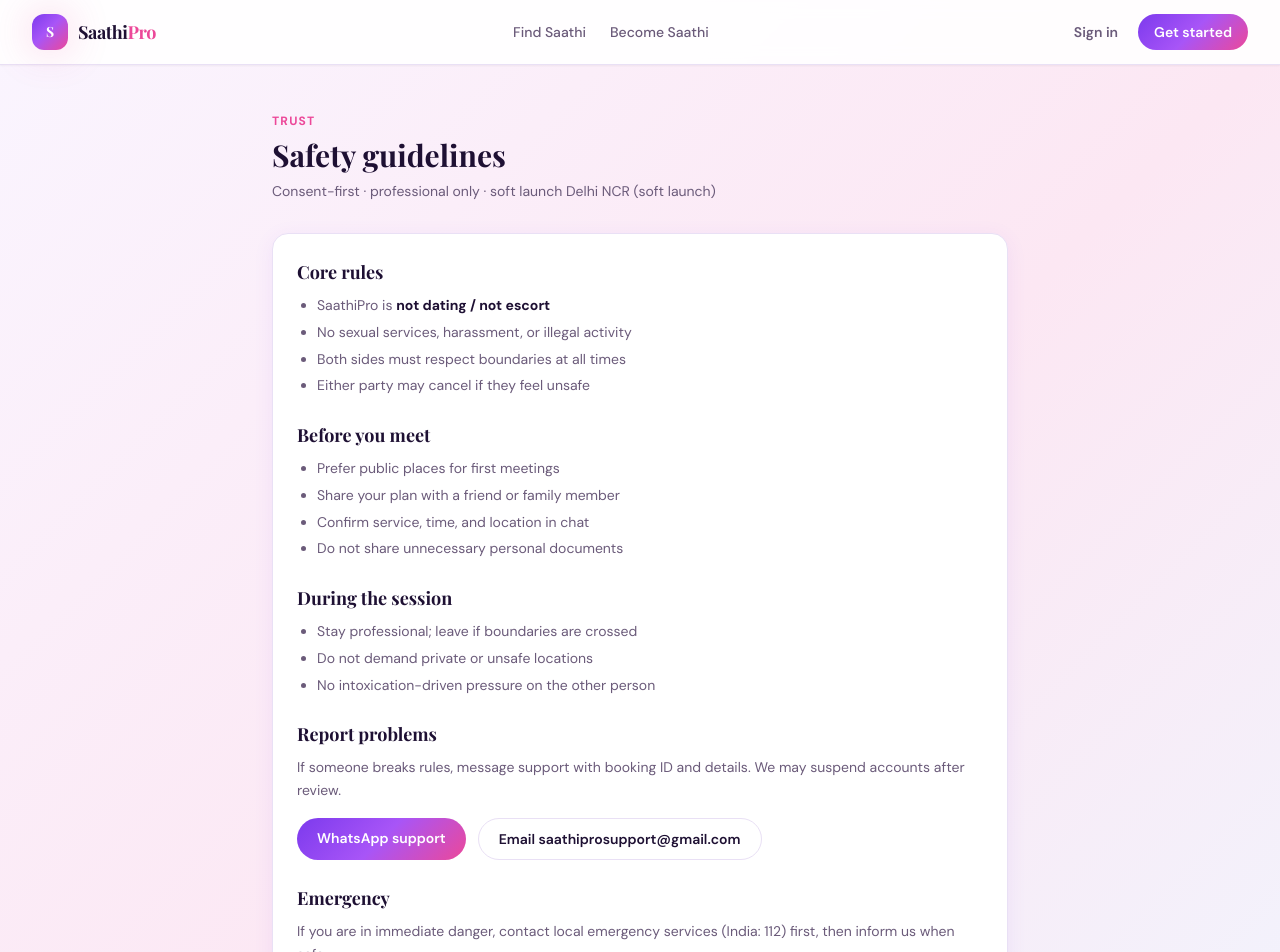
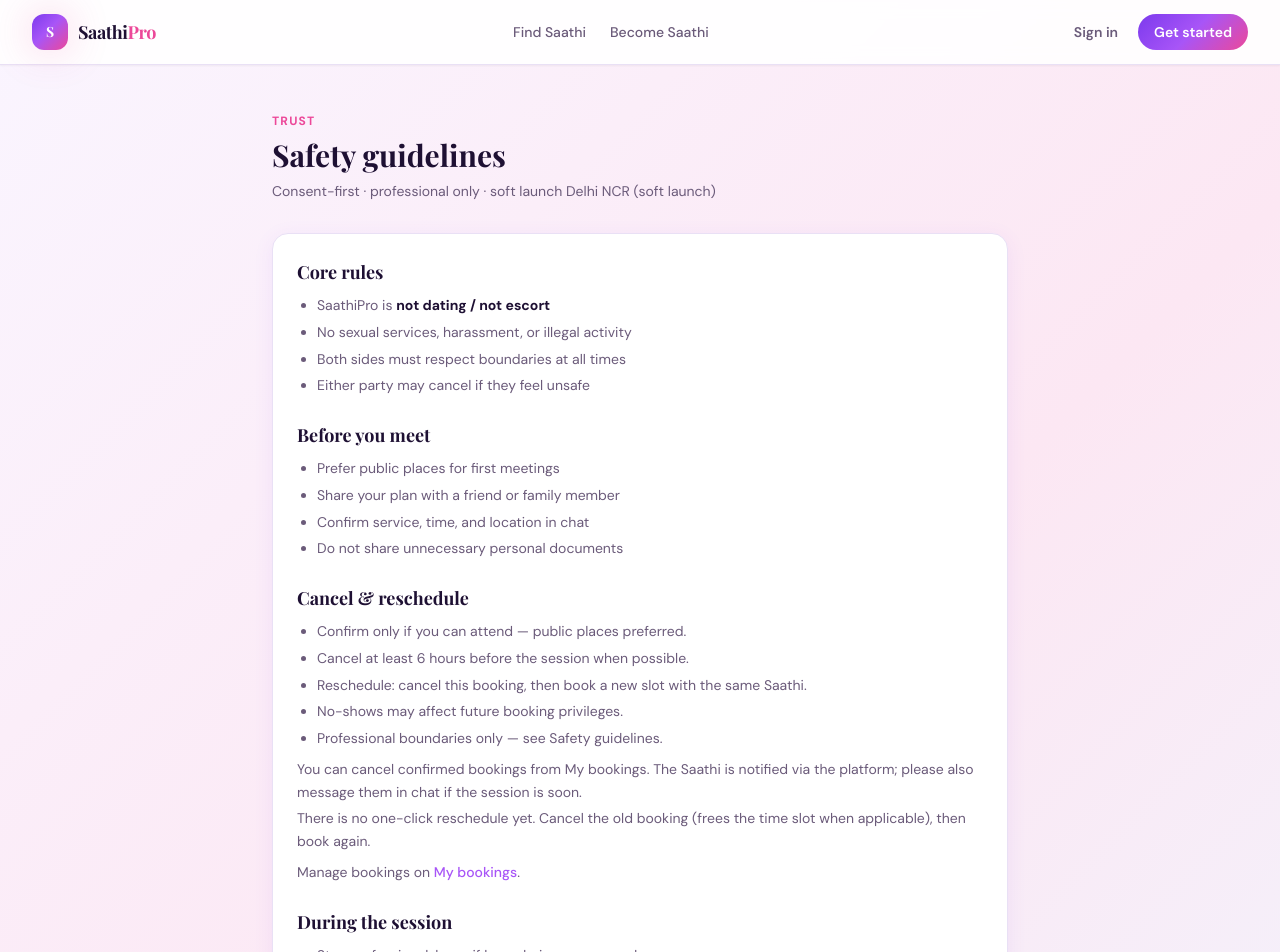
Before and after one commit to ima665931-spec/saathipro, a Next.js app: page /safety in a window 1280 px wide. Shown: the top 952 px of the page. Built offline with nearby package versions, Linux system fonts and the light colour scheme; no server answers.

Commit message:
feat(rules): cancel/reschedule section on Safety page

```diff
--- a/src/app/safety/page.tsx
+++ b/src/app/safety/page.tsx
@@ -2,6 +2,7 @@
 import BrandHeader from "@/components/BrandHeader";
 import SiteFooter from "@/components/SiteFooter";
 import { SUPPORT, whatsappUrl } from "@/lib/support";
+import { BOOKING_RULES } from "@/lib/booking-rules";
 
 export default function SafetyPage() {
   return (
@@ -33,6 +34,24 @@
               <li>Confirm service, time, and location in chat</li>
               <li>Do not share unnecessary personal documents</li>
             </ul>
+          </section>
+
+          <section>
+            <h2 className="font-display font-bold text-ink text-lg mb-2">Cancel & reschedule</h2>
+            <ul className="list-disc pl-5 space-y-1">
+              {BOOKING_RULES.bullets.map((b) => (
+                <li key={b}>{b}</li>
+              ))}
+            </ul>
+            <p className="mt-2">{BOOKING_RULES.cancelNote}</p>
+            <p className="mt-1">{BOOKING_RULES.rescheduleNote}</p>
+            <p className="mt-2">
+              Manage bookings on{" "}
+              <Link href="/bookings" className="text-accent font-medium">
+                My bookings
+              </Link>
+              .
+            </p>
           </section>
 
           <section>
```
